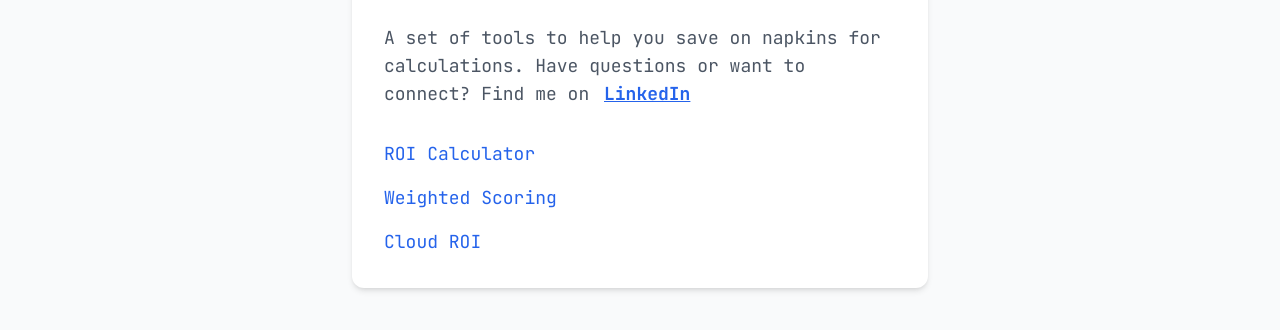
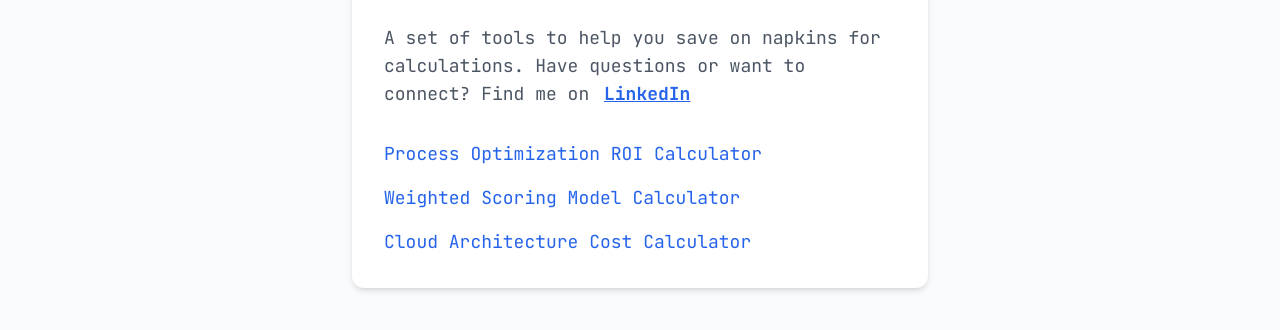
Before and after one commit to avmcclure/cost-of-software, a Gatsby site: page / in a window 1280 px wide. Shown: the part 344-674 px from the top of the page. Built offline with nearby package versions, Linux system fonts and the light colour scheme; Gatsby itself is replaced by a stand-in of ours.

Commit message:
Styling fixes

```diff
--- a/src/components/WeightedScoringPanel.jsx
+++ b/src/components/WeightedScoringPanel.jsx
@@ -88,7 +88,7 @@ function WeightedScoringPanel() {
     <div className="min-h-screen bg-gray-50 flex flex-col items-center p-6">
       <div className="max-w-4xl w-full bg-white shadow-md rounded-xl p-8 flex flex-col gap-8">
         <h1 className="text-2xl font-bold text-gray-800 mb-2">
-          Weighted Scoring
+          Weighted Scoring Model Calculator
         </h1>
         <label className="flex items-center gap-2 mb-4">
           <input
--- a/src/pages/cloud-roi.js
+++ b/src/pages/cloud-roi.js
@@ -197,7 +197,7 @@ export default function CloudROICalculator() {
       <Header />
       <main className="flex-1 flex flex-col items-center justify-center">
         <div className="max-w-3xl w-full bg-white shadow-md rounded-xl p-8 flex flex-col gap-8">
-          <h1 className="text-2xl font-bold text-gray-800 mb-2">Cloud ROI</h1>
+          <h1 className="text-2xl font-bold text-gray-800 mb-2">Cloud Architecture Cost Calculator</h1>
           <form className="flex flex-col gap-4">
             <div className="flex items-center mb-4">
               <label
--- a/src/pages/index.js
+++ b/src/pages/index.js
@@ -28,19 +28,19 @@ export default function IndexPage() {
               to="/roi-calculator"
               className="text-blue-600 hover:underline text-lg font-medium"
             >
-              ROI Calculator
+              Process Optimization ROI Calculator
             </Link>
             <Link
               to="/weighted-scoring"
               className="text-blue-600 hover:underline text-lg font-medium"
             >
-              Weighted Scoring
+              Weighted Scoring Model Calculator
             </Link>
             <Link
               to="/cloud-roi"
               className="text-blue-600 hover:underline text-lg font-medium"
             >
-              Cloud ROI
+              Cloud Architecture Cost Calculator
             </Link>
           </nav>
         </div>
```
